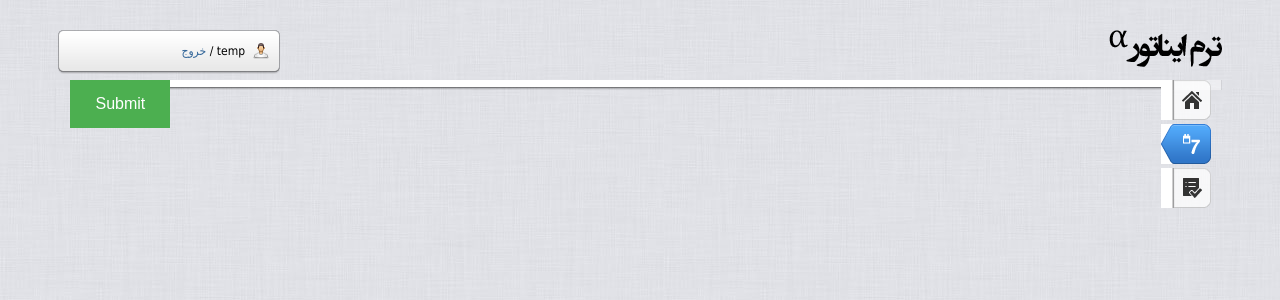
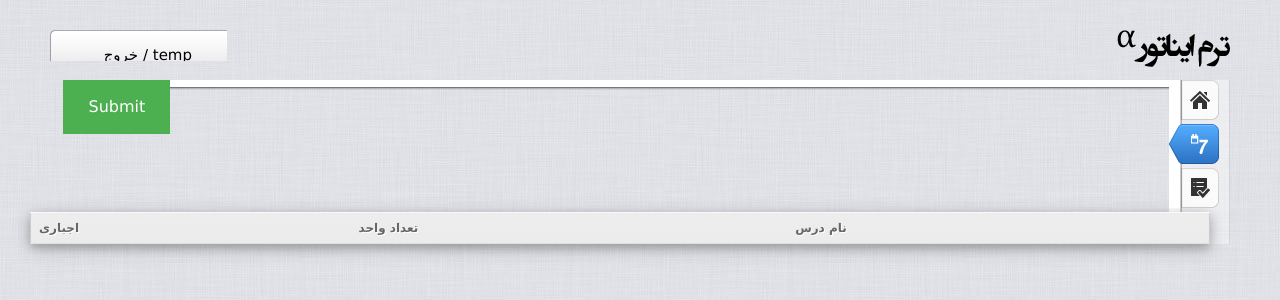
Before and after one commit to nikashahabi/termplan, a Django app: page /graduation/ in a window 1280 px wide. Shown: the top 300 px of the page. Run offline with Django 3.2, Linux system fonts and the light colour scheme; data that the repository does not hold is empty.

Commit message:
graduation.html bugs fixed

```diff
--- a/templates/graduation.html
+++ b/templates/graduation.html
@@ -60,7 +60,7 @@
 
     <link rel="stylesheet" href="/static/css/summary.css" media="screen">
     <link rel="stylesheet" href="/static/css/jquery.modal.css" media="screen">
-
+    <link rel="stylesheet" href="https://www.w3schools.com/w3css/4/w3.css">
 </head>
 
 <body onload="group_number()">
@@ -102,8 +102,15 @@
 
                 <button class ="button" onClick="submit_button()" >Submit</button>
             </div>
-
-
+            <div>
+                <table class="w3-table-all w3-card-4" id="remained-unit">
+                    <tr>
+                        <th>نام درس</th>
+                        <th>تعداد واحد</th>
+                        <th>اجباری</th>
+                    </tr>
+                </table>
+            </div>
 
 
 
```
